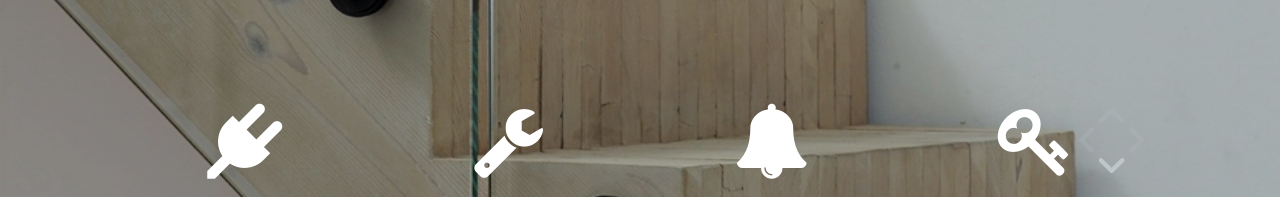
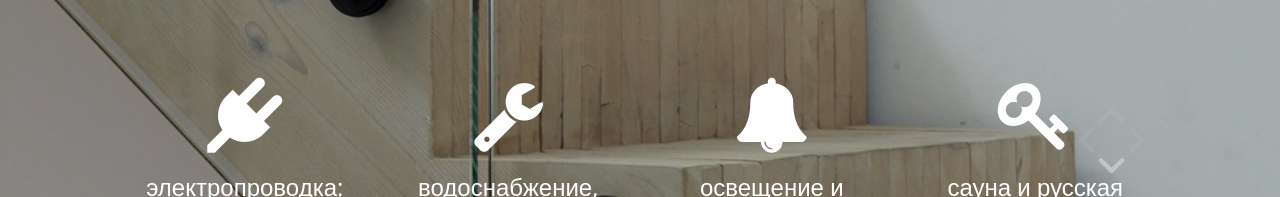
Before and after one commit to gcishevs/StrojMaster, a plain HTML site: page index.html in a window 1280 px wide. Shown: the part 540-737 px from the top of the page. Drawn offline with nearby package versions, Linux system fonts and the light colour scheme.

Commit message:
Fixed 1 slide height issue, removed unused css class

```diff
--- a/css/style.css
+++ b/css/style.css
@@ -268,12 +268,6 @@ body {
 	#home-row-2 .col-12 {
 		height: 232px;
 		padding-top: 30px;
-	}
-
-	#home-row-2 .col-12 .home-hover {
-		overflow: hidden;
-		padding-top: 26px;
-		transition: all ease-in .5s;
 	}
 
 	@media (max-width: 767px) {
--- a/index.html
+++ b/index.html
@@ -85,10 +85,10 @@
 				</div><!-- /col-12 -->
 			</div><!-- /row -->
 			<div id="home-row-2" class="row clearfix">
-				<div class="col-12 col-sm-3"><div class="home-hover"><i class="fa fa-plug fa-3x"></i></div><h3 class="font-thin">электропроводка: проектирование и монтаж</h3></div>
-				<div class="col-12 col-sm-3"><div class="home-hover"><i class="fa fa-wrench fa-3x"></i></div><h3 class="font-thin">водоснабжение, канализация, системы отопления: проектирование и монтаж</h3></div>
-				<div class="col-12 col-sm-3"><div class="home-hover"><i class="fa fa-bell fa-3x"></i></div><h3 class="font-thin">освещение и системы "умного дома": проектирование и монтаж</h3></div>
-				<div class="col-12 col-sm-3"><div class="home-hover"><i class="fa fa-key fa-3x"></i></div><h3 class="font-thin">сауна и русская баня: строительство "под ключ" парных помещений</h3></div>
+				<div class="col-12 col-sm-3"><div><i class="fa fa-plug fa-3x"></i></div><h3 class="font-thin">электропроводка: проектирование и монтаж</h3></div>
+				<div class="col-12 col-sm-3"><div><i class="fa fa-wrench fa-3x"></i></div><h3 class="font-thin">водоснабжение, канализация, системы отопления: проектирование и монтаж</h3></div>
+				<div class="col-12 col-sm-3"><div><i class="fa fa-bell fa-3x"></i></div><h3 class="font-thin">освещение и системы "умного дома": проектирование и монтаж</h3></div>
+				<div class="col-12 col-sm-3"><div><i class="fa fa-key fa-3x"></i></div><h3 class="font-thin">сауна и русская баня: строительство "под ключ" парных помещений</h3></div>
 			</div><!-- /row -->
 
 		</div><!-- /container -->
```
